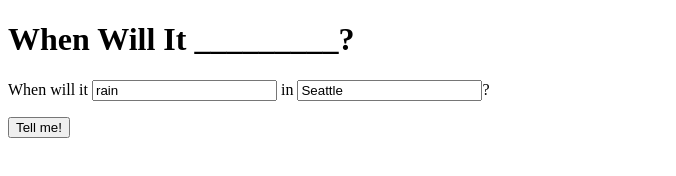
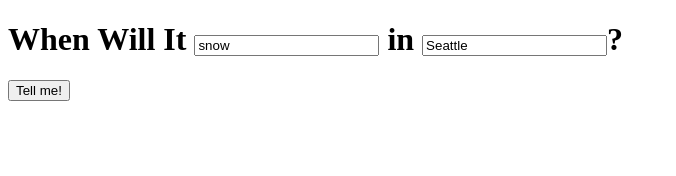
Before and after one commit to yayabosh/when-will-it, a plain HTML site: page index.html in a window 1280 px wide. Shown: the whole page, without its empty margins (0-676 px from the left). Drawn offline with Linux system fonts and the light colour scheme.

Commit message:
updated input box

```diff
--- a/index.html
+++ b/index.html
@@ -8,10 +8,10 @@
 </head>
 
 <body>
-  <h1>When Will It _________?</h1>
-  <p>
+  <h1>When Will It <input id="weather" value="snow"> in <input id="city" value="Seattle">?</h1>
+  <!-- <p>
     When will it <input id="weather" value="rain"> in <input id="city" value="Seattle">?
-  </p>
+  </p> -->
   <button id="go">Tell me!</button>
 
   <p id="return"></p>
```
